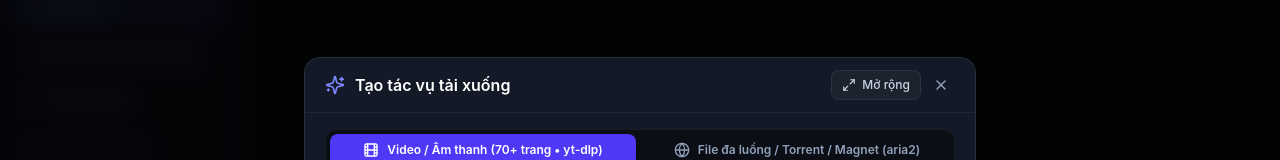
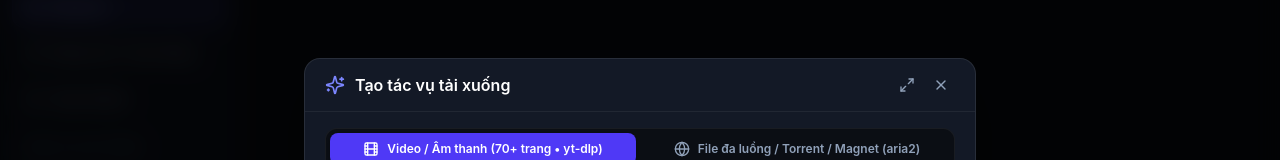
Before and after one commit to AkaiZed/MazGeter, a React (Vite) app: page / in a window 1280 px wide. Both pictures are taken after a click on the button "Tạo tác vụ mới". Shown: the part 151-311 px from the top of the page. Built offline with nearby package versions, Linux system fonts and the light colour scheme.

Commit message:
ui: keep expand button icon-only without text label

```diff
--- a/src/components/AddTaskModal.tsx
+++ b/src/components/AddTaskModal.tsx
@@ -279,23 +279,17 @@ export const AddTaskModal: React.FC<AddTaskModalProps> = ({
             <button
               type="button"
               onClick={() => setIsFullscreen((v) => !v)}
-              className={`px-2.5 py-1.5 rounded-lg text-xs font-medium flex items-center gap-1.5 border transition-all duration-200 cursor-pointer ${
+              className={`p-1.5 rounded-lg transition-all duration-200 cursor-pointer ${
                 isFullscreen
-                  ? 'bg-cyan-500/15 border-cyan-400/35 text-cyan-300 hover:bg-cyan-500/25'
-                  : 'bg-white/[0.04] border-white/[0.08] text-slate-300 hover:text-white hover:bg-white/[0.1]'
+                  ? 'bg-cyan-500/15 text-cyan-300 hover:bg-cyan-500/25'
+                  : 'text-slate-400 hover:text-white hover:bg-white/[0.06]'
               }`}
-              title={isFullscreen ? 'Thu nhỏ khung về kích thước chuẩn' : 'Mở rộng toàn màn hình để xem video & chỉnh sóng âm'}
+              title={isFullscreen ? 'Thu nhỏ' : 'Mở rộng toàn khung'}
             >
               {isFullscreen ? (
-                <>
-                  <Minimize2 className="w-3.5 h-3.5" />
-                  <span>Thu nhỏ</span>
-                </>
+                <Minimize2 className="w-4 h-4" />
               ) : (
-                <>
-                  <Maximize2 className="w-3.5 h-3.5" />
-                  <span>Mở rộng</span>
-                </>
+                <Maximize2 className="w-4 h-4" />
               )}
             </button>
             <button
```
